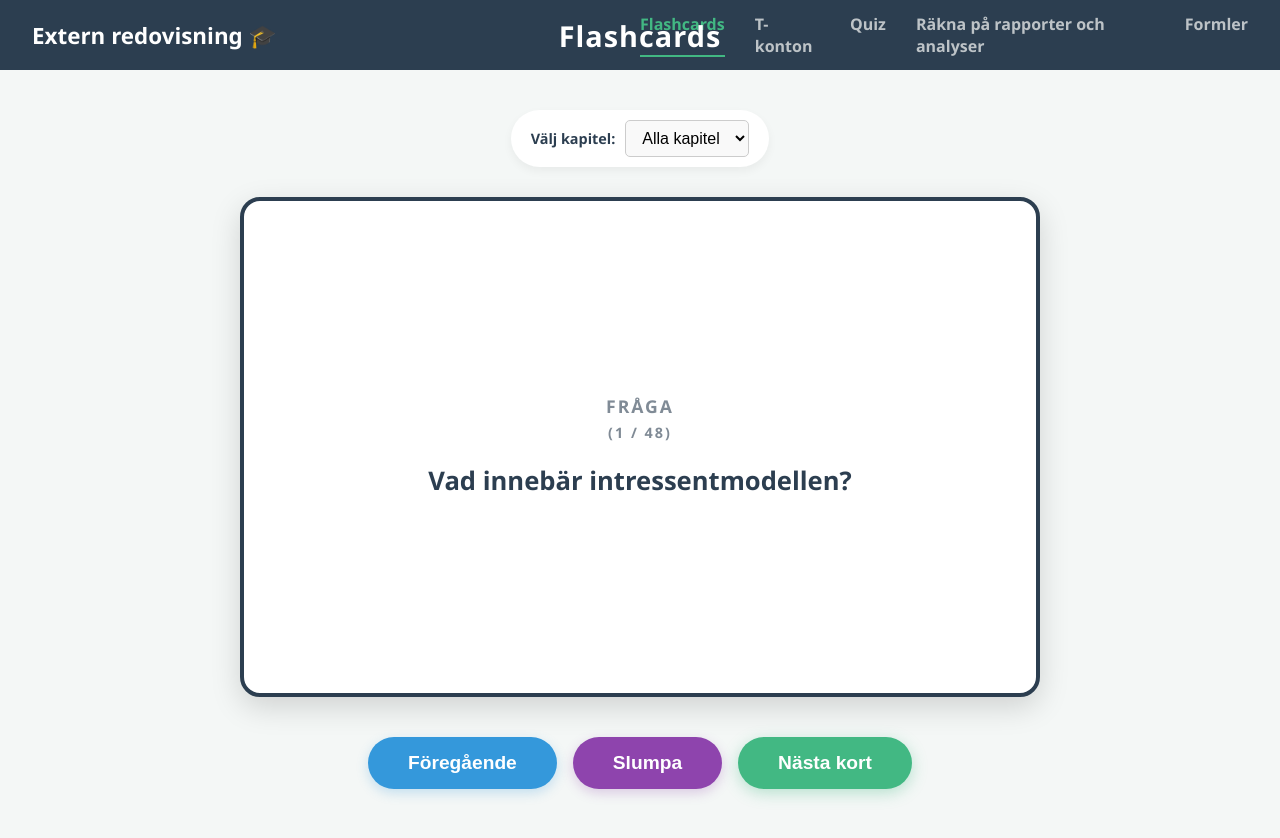
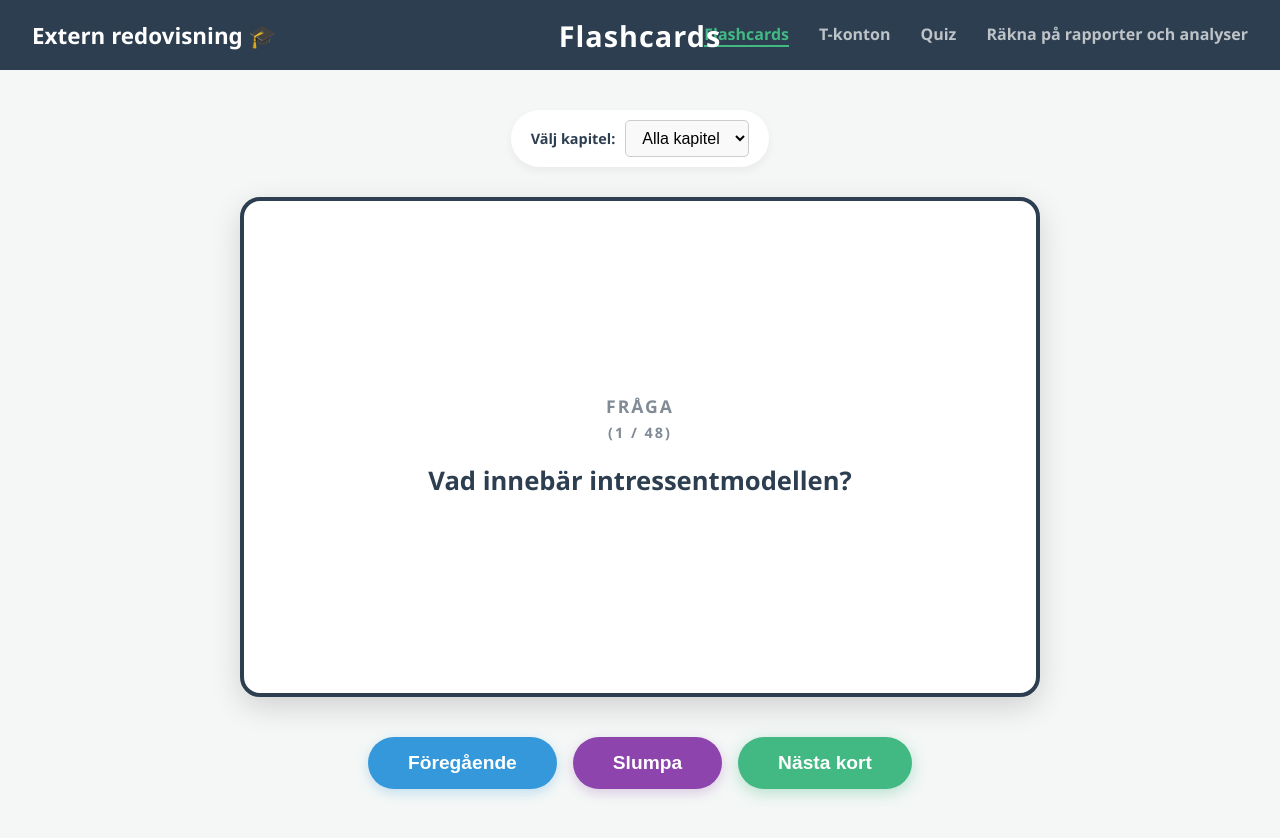
Before and after one commit to NikitaUso/bok1, a Vue app: page / in a window 1280 px wide. Shown: the top 838 px of the page. Built offline with nearby package versions, Linux system fonts and the light colour scheme.

Commit message:
chore(app): update App.vue

```diff
--- a/src/App.vue
+++ b/src/App.vue
@@ -34,7 +34,6 @@ const pageTitle = computed(() => {
         <RouterLink to="/tva">T-konton</RouterLink>
         <RouterLink to="/tre">Quiz</RouterLink>
         <RouterLink to="/fyra">Räkna på rapporter och analyser</RouterLink>
-        <RouterLink to="/formler">Formler</RouterLink>
       </nav>
     </header>
 
```
